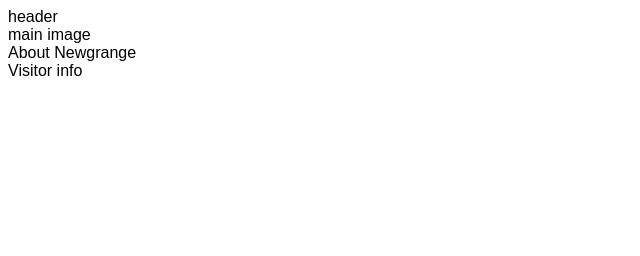
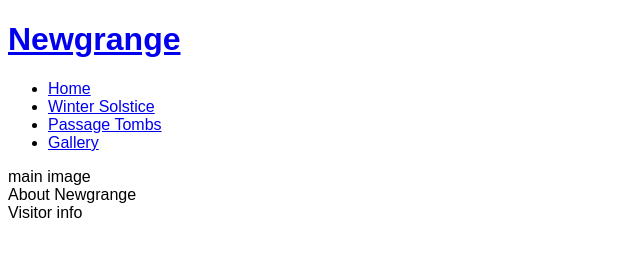
Before and after one commit to Code-Institute-Submissions/fionatreacy-First-project-resubmission, a plain HTML site: page index.html in a window 1280 px wide. Shown: the whole page, without its empty margins (0-640 px from the left). Drawn offline with Linux system fonts and the light colour scheme.

Commit message:
add basic header structure

```diff
--- a/index.html
+++ b/index.html
@@ -1,5 +1,6 @@
 <!DOCTYPE html>
 <html lang="en">
+
 <head>
     <meta charset="UTF-8">
     <meta http-equiv="X-UA-Compatible" content="IE=edge">
@@ -10,8 +11,29 @@
     <link rel="stylesheet" href="assets/css/style.css">
     <title>Newgrange</title>
 </head>
+
 <body>
-    <header>header</header>
+    <header>
+        <a href="index.html">
+            <h1>Newgrange</h1>
+        </a>
+        <nav>
+            <ul>
+                <li>
+                    <a href="index.html">Home</a>
+                </li>
+                <li>
+                    <a href="#">Winter Solstice</a>
+                </li>
+                <li>
+                    <a href="#">Passage Tombs</a>
+                </li>
+                <li>
+                    <a href="#">Gallery</a>
+                </li>
+            </ul>
+        </nav>
+    </header>
     <section>
         main image
     </section>
@@ -22,4 +44,5 @@
         Visitor info
     </section>
 </body>
+
 </html>
```
